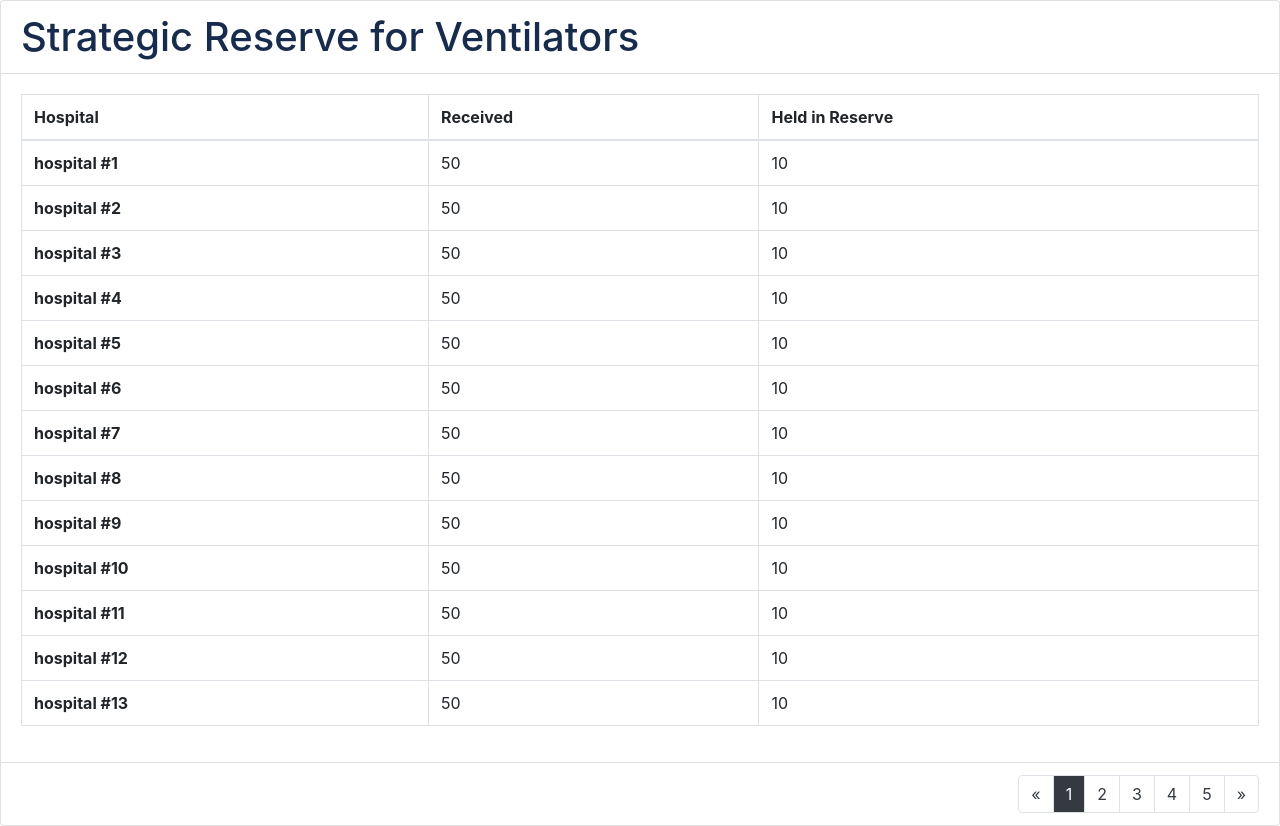
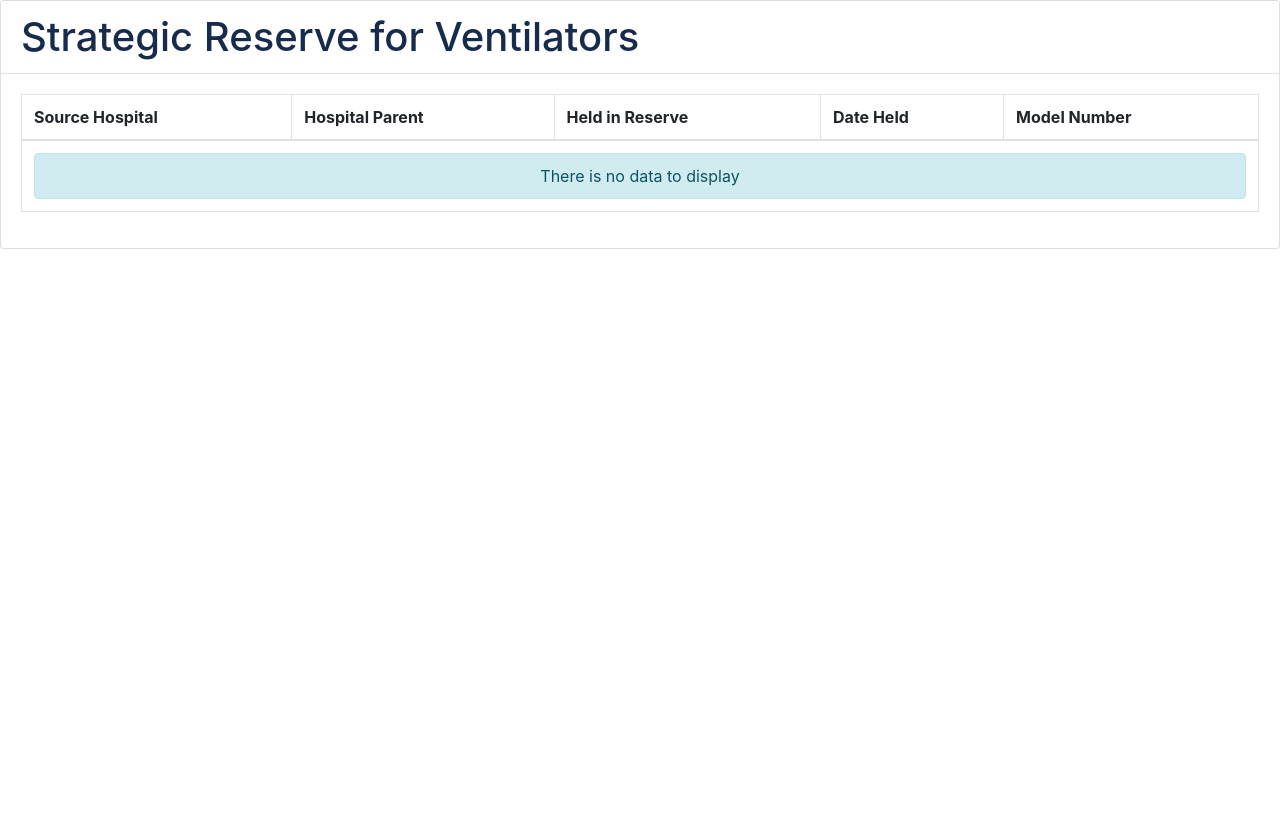
Before and after one commit to Jarred28/covid-ventilator, a Django app: template templates/sysoperator/strategic_reserve.html in a window 1280 px wide. After the commit the page ends 249 px from the top, so only its background shows below. Run offline with Django 3.2, Linux system fonts and the light colour scheme; the template is opened without the code that fills it, so the values that code supplies are empty; some libraries are stand-ins or nearby versions.

Commit message:
update operator tables

```diff
--- a/templates/sysoperator/strategic_reserve.html
+++ b/templates/sysoperator/strategic_reserve.html
@@ -12,81 +12,25 @@
     <table class="table table-bordered">
       <thead>
         <tr>
-          <th scope="col">Hospital</th>
-          <th scope="col">Received</th>
+          <th scope="col">Source Hospital</th>
+          <th scope="col">Hospital Parent</th>
           <th scope="col">Held in Reserve</th>
+          <th scope="col">Date Held</th>
+          <th scope="col">Model Number</th>
         </tr>
       </thead>
       <tbody>
         <tr>
-          <th scope="row">hospital #1</th>
-          <td>50</td>
-          <td>10</td>
-        </tr>
-        <tr>
-          <th scope="row">hospital #2</th>
-          <td>50</td>
-          <td>10</td>
-        </tr>
-        <tr>
-          <th scope="row">hospital #3</th>
-          <td>50</td>
-          <td>10</td>
-        </tr>
-        <tr>
-          <th scope="row">hospital #4</th>
-          <td>50</td>
-          <td>10</td>
-        </tr>
-        <tr>
-          <th scope="row">hospital #5</th>
-          <td>50</td>
-          <td>10</td>
-        </tr>
-        <tr>
-          <th scope="row">hospital #6</th>
-          <td>50</td>
-          <td>10</td>
-        </tr>
-        <tr>
-          <th scope="row">hospital #7</th>
-          <td>50</td>
-          <td>10</td>
-        </tr>
-        <tr>
-          <th scope="row">hospital #8</th>
-          <td>50</td>
-          <td>10</td>
-        </tr>
-        <tr>
-          <th scope="row">hospital #9</th>
-          <td>50</td>
-          <td>10</td>
-        </tr>
-        <tr>
-          <th scope="row">hospital #10</th>
-          <td>50</td>
-          <td>10</td>
-        </tr>
-        <tr>
-          <th scope="row">hospital #11</th>
-          <td>50</td>
-          <td>10</td>
-        </tr>
-        <tr>
-          <th scope="row">hospital #12</th>
-          <td>50</td>
-          <td>10</td>
-        </tr>
-        <tr>
-          <th scope="row">hospital #13</th>
-          <td>50</td>
-          <td>10</td>
+          <td colspan="5">
+            <div class="alert alert-info mb-0 text-center">
+              There is no data to display
+            </div>
+          </td>
         </tr>
       </tbody>
     </table>
   </div>
-  <div class="card-footer bg-white">
+  <!-- <div class="card-footer bg-white">
     <nav aria-label="Page navigation">
       <ul class="pagination mb-0 float-right">
         <li class="page-item">
@@ -106,6 +50,6 @@
         </li>
       </ul>
     </nav>
-  </div>
+  </div> -->
 </div>
 {% endblock %}
```
Also changed, not shown: templates/sysoperator/demand.html (+14 -3 lines), templates/sysoperator/destination_reserve.html (+17 -7 lines), templates/sysoperator/supply.html (+15 -4 lines).
